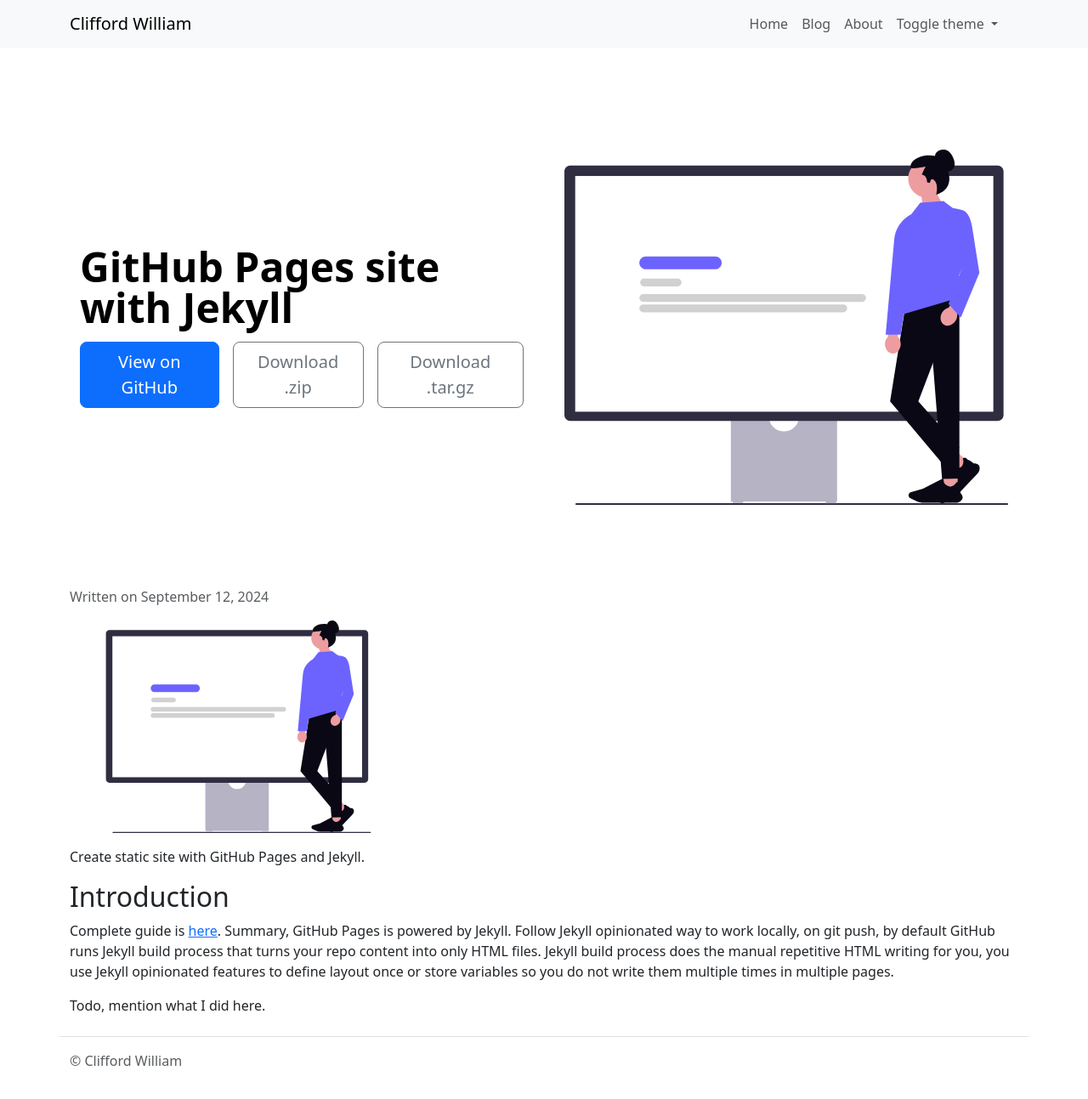
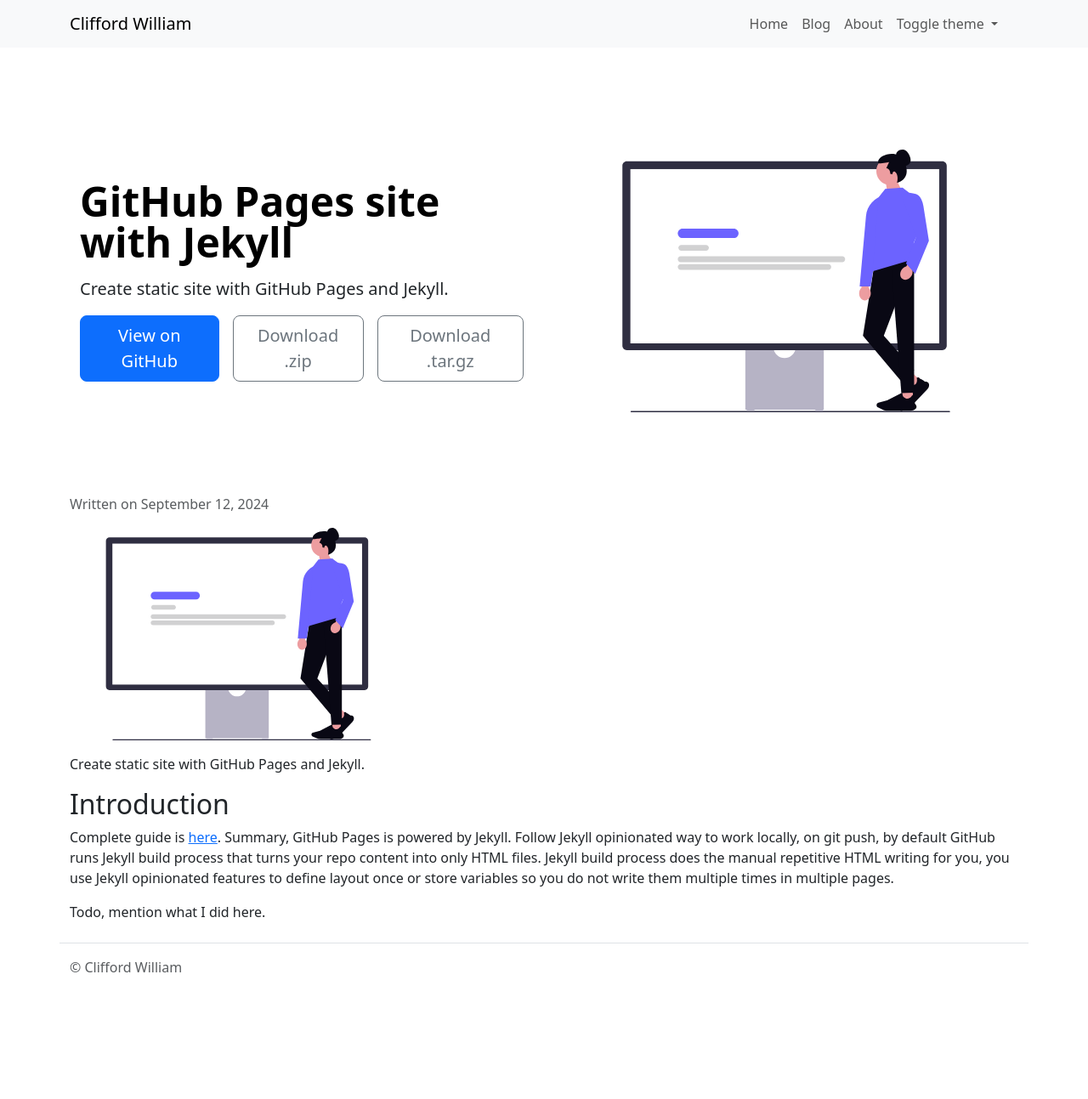
Before and after one commit to cliffordwilliam/my_archive, a Jekyll site: the page built from _posts/2024-09-12-github-pages-site-with-jekyll.md, in a window 1280 px wide and 1300 px high. Shown: the top 1293 px of the window at 85% size. Built offline with Jekyll 4.4.1, drawn with Linux system fonts in a browser that asks for light colours.

Commit message:
update post

```diff
--- a/_layouts/default.html
+++ b/_layouts/default.html
@@ -87,14 +87,15 @@
       <div class="row flex-lg-row-reverse align-items-center g-5 py-5">
         <div class="col-10 col-sm-8 col-lg-6">
           <img src="{{ site.baseurl }}/assets/svgs/{{ page.thumbnail }}" class="d-block mx-lg-auto img-fluid"
-            alt="Bootstrap Themes" width="700" height="500" loading="lazy">
+            alt="{{ page.title }}" width="700" height="500" loading="lazy"
+            style="aspect-ratio: 144 / 103; max-height: 309px;">
         </div>
-        <div class="col-lg-6">
+        <div class=" col-lg-6">
           <h1 class="display-5 fw-bold text-body-emphasis lh-1 mb-3">
             {{ page.title }}
           </h1>
           <p class="lead">
-            {{ page.description | page.excerpt | strip_html }}
+            {{ page.description }}
           </p>
           <div class="d-grid gap-2 d-md-flex justify-content-md-start">
             <a class="btn btn-primary btn-lg px-4 me-md-2" href="{{ site.github.repository_url }}" role="button">View on
--- a/_posts/2024-09-12-github-pages-site-with-jekyll.md
+++ b/_posts/2024-09-12-github-pages-site-with-jekyll.md
@@ -2,6 +2,7 @@
 title: "GitHub Pages site with Jekyll"
 date: 2024-09-12 22:49:21 -0000
 thumbnail: undraw_website_5bo8.svg
+description: "Create static site with GitHub Pages and Jekyll."
 ---
 
 Create static site with GitHub Pages and Jekyll.
```
